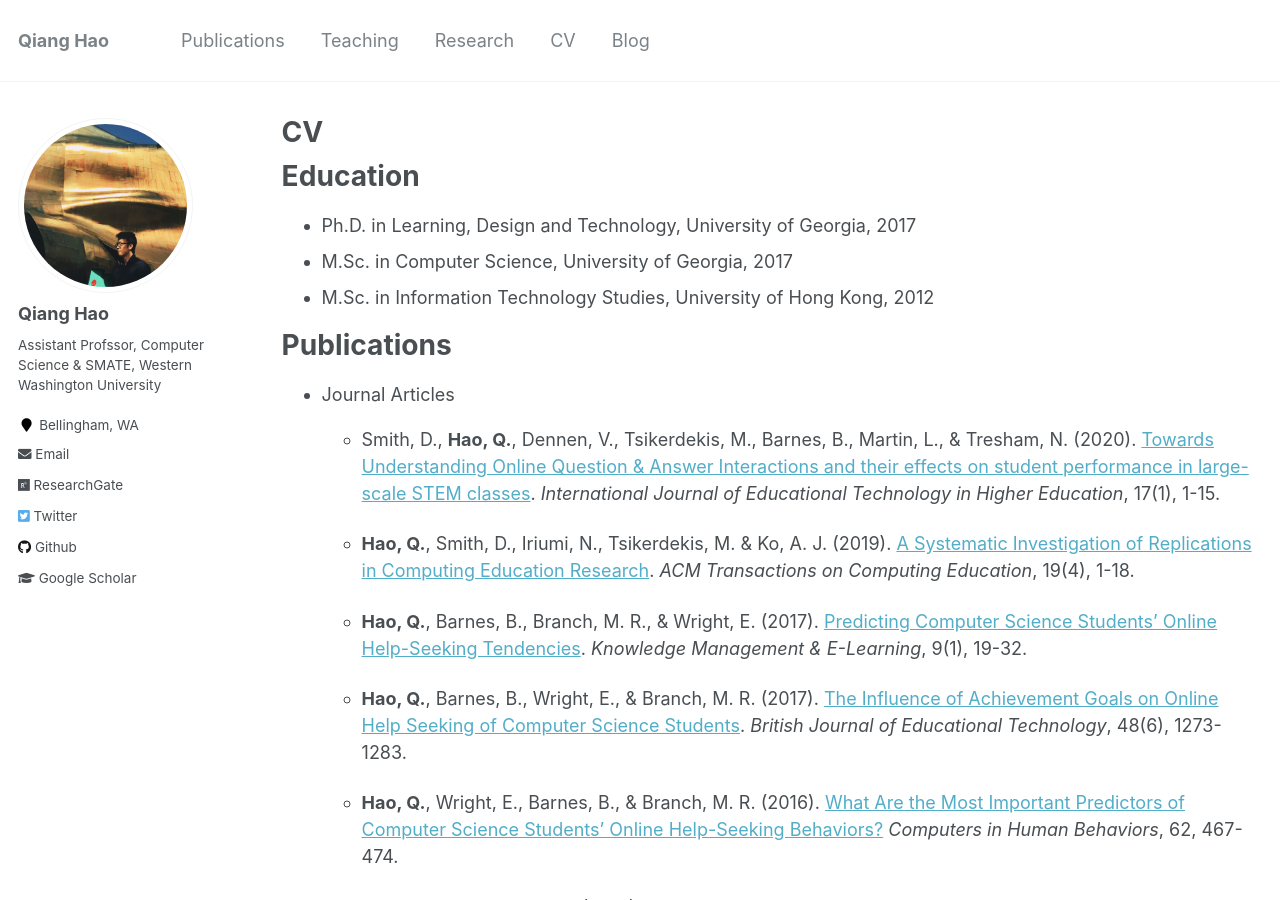
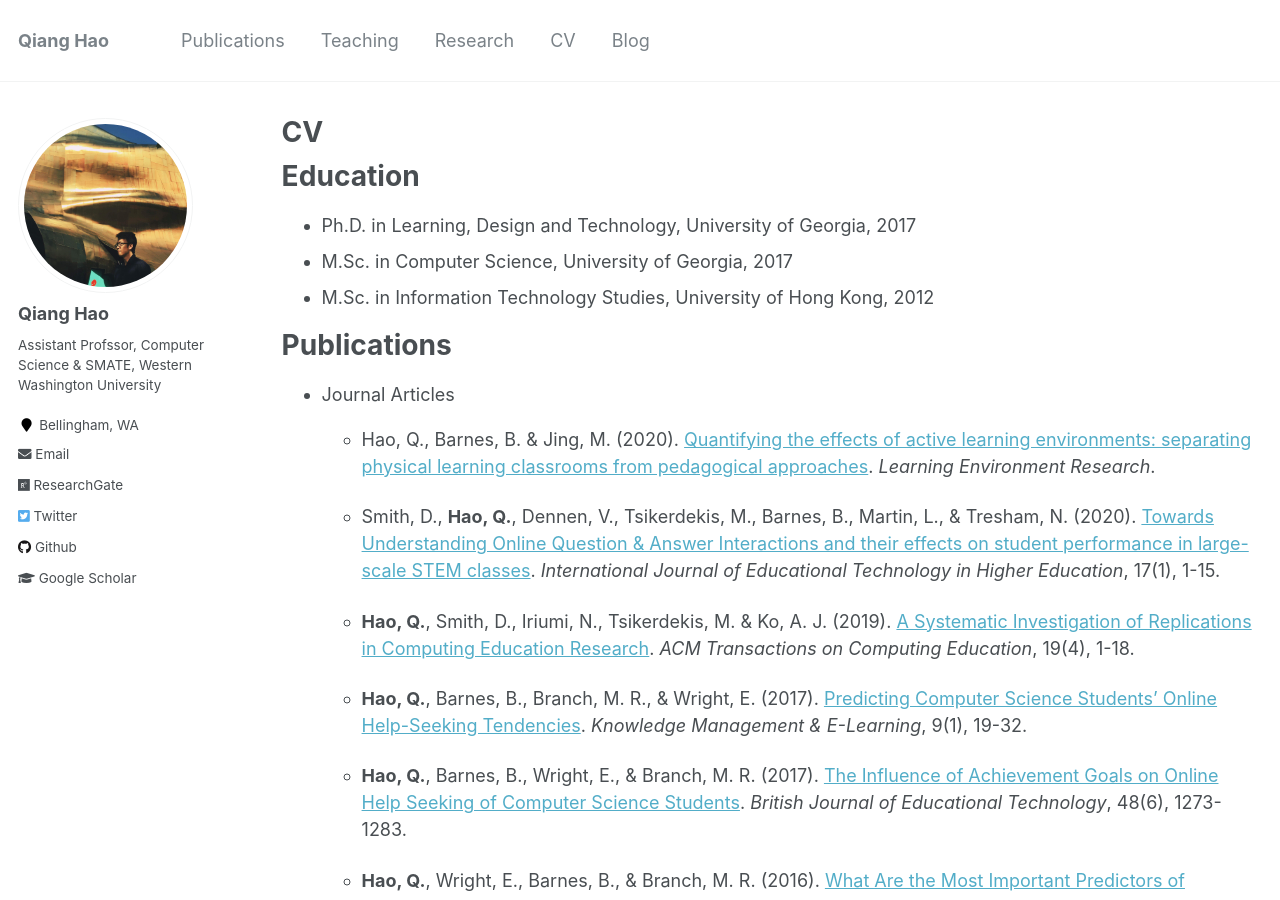
Before and after one commit to Neo-Hao/neo-hao.github.io, a Jekyll site: the page built from _pages/cv.md, in a window 1280 px wide and 900 px high. Built offline with Jekyll 4.4.1, drawn with Linux system fonts in a browser that asks for light colours.

Commit message:
update CV

```diff
--- a/_pages/cv.md
+++ b/_pages/cv.md
@@ -18,6 +18,8 @@ Education
 Publications
 ======
 * Journal Articles
+   * Hao, Q., Barnes, B. & Jing, M. (2020). [Quantifying the effects of active learning environments: separating physical learning classrooms from pedagogical approaches](http://qhao.info/downloads/LER-2020.pdf). *Learning Environment Research*.
+
    * Smith, D., **Hao, Q.**, Dennen, V., Tsikerdekis, M., Barnes, B., Martin, L., & Tresham, N. (2020). [Towards Understanding Online Question & Answer Interactions and their effects on student performance in large-scale STEM classes](https://educationaltechnologyjournal.springeropen.com/articles/10.1186/s41239-020-00200-7). *International Journal of Educational Technology in Higher Education*, 17(1), 1-15.
 
    * **Hao, Q.**, Smith, D., Iriumi, N., 	Tsikerdekis, M.	& Ko, A. J. (2019). [A Systematic Investigation of Replications in Computing Education Research](https://dl.acm.org/citation.cfm?id=3345328). *ACM Transactions on Computing Education*, 19(4), 1-18.
```
Also changed, not shown: 1 other file.
